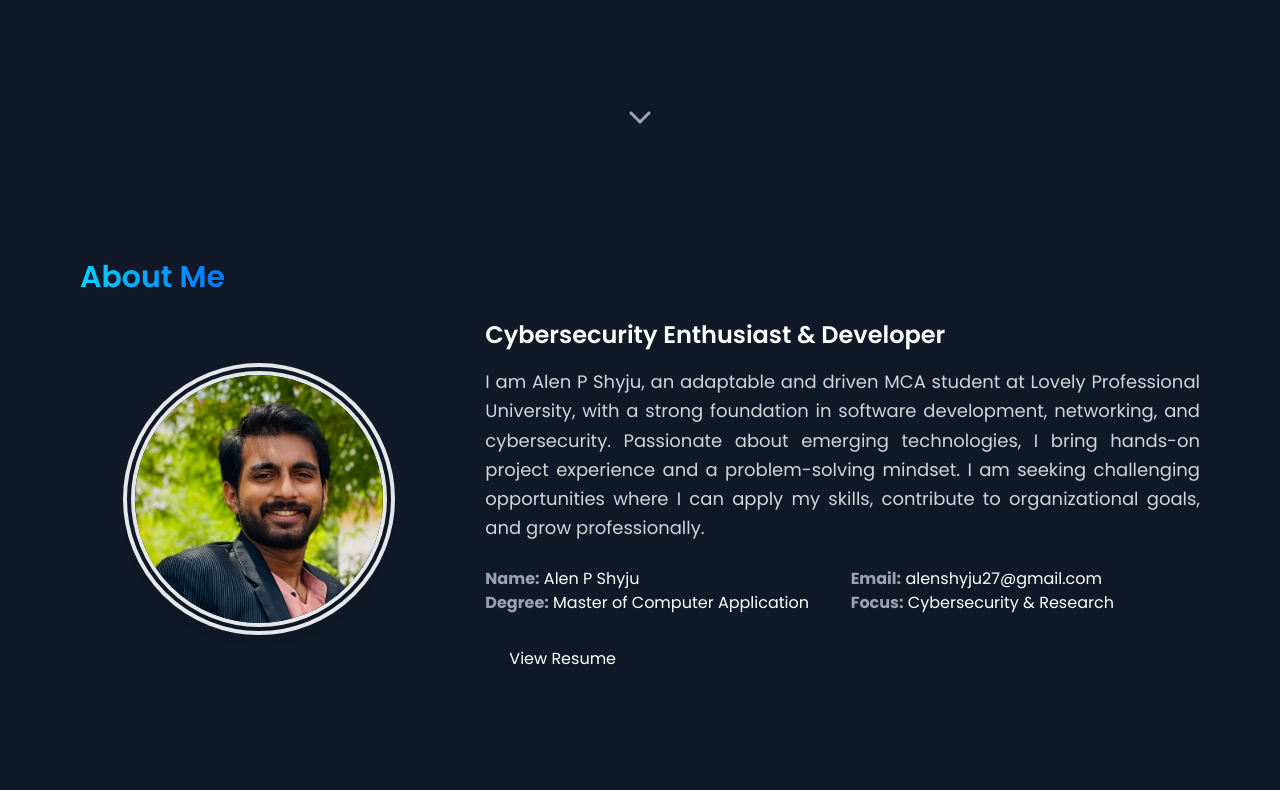
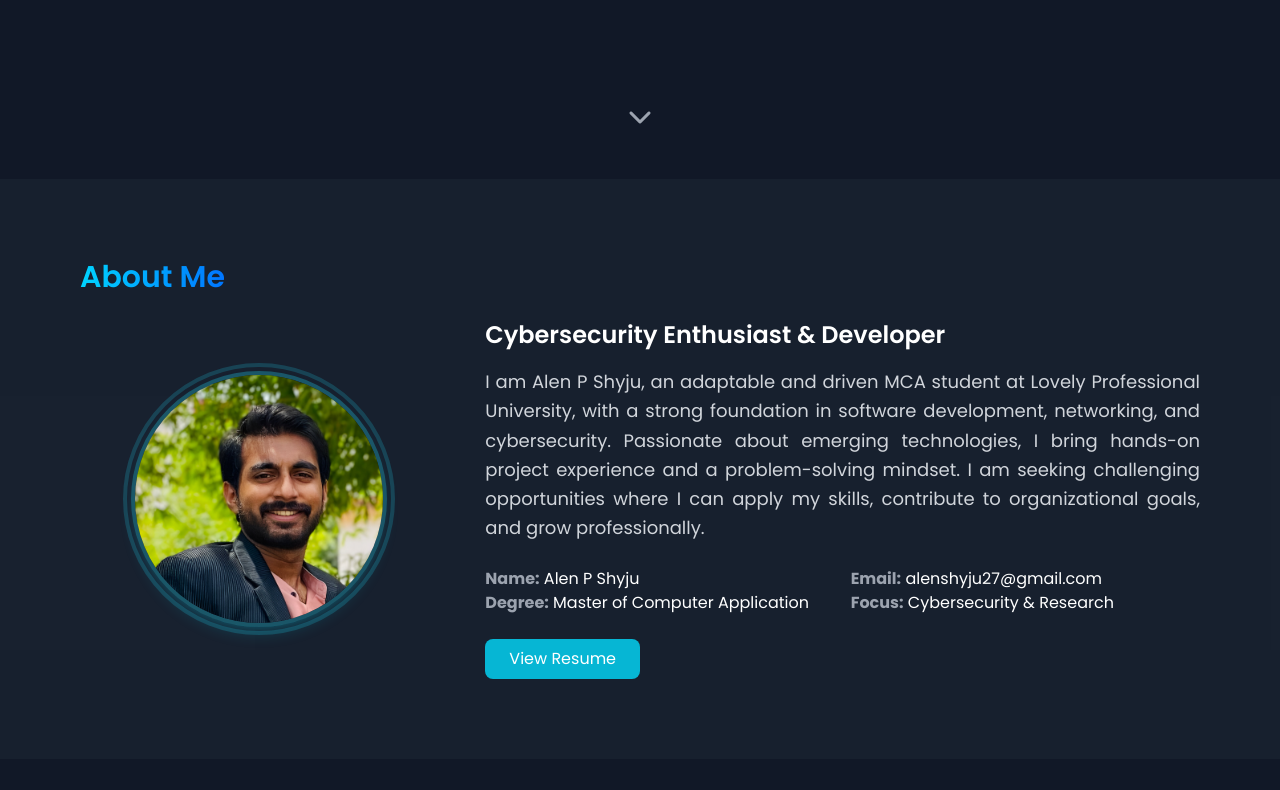
Before and after one commit to AlenShyju/Portfolio-website, a plain HTML site: page index.html in a window 1280 px wide. Shown: the part 621-1411 px from the top of the page. Drawn offline with nearby package versions, Linux system fonts and the light colour scheme.

Commit message:
Update index.html

```diff
--- a/index.html
+++ b/index.html
@@ -7,7 +7,7 @@
   <meta name="google-site-verification" content="eDvCaj8uEWycNwbFxBvdrqLGaR37dJAHGkGLpu6ShXA" />
 
   <title>Alen P Shyju | Cybersecurity Portfolio</title>
-<!--   <script src="https://cdn.tailwindcss.com"></script> -->
+  <script src="https://cdn.tailwindcss.com"></script>
   <link href="https://fonts.googleapis.com/css2?family=Poppins:wght@300;400;600;700&display=swap" rel="stylesheet">
   <link rel="stylesheet" href="https://cdnjs.cloudflare.com/ajax/libs/font-awesome/6.4.0/css/all.min.css">
     <link href="https://cdn.jsdelivr.net/npm/tailwindcss@2.2.19/dist/tailwind.min.css" rel="stylesheet">
```
